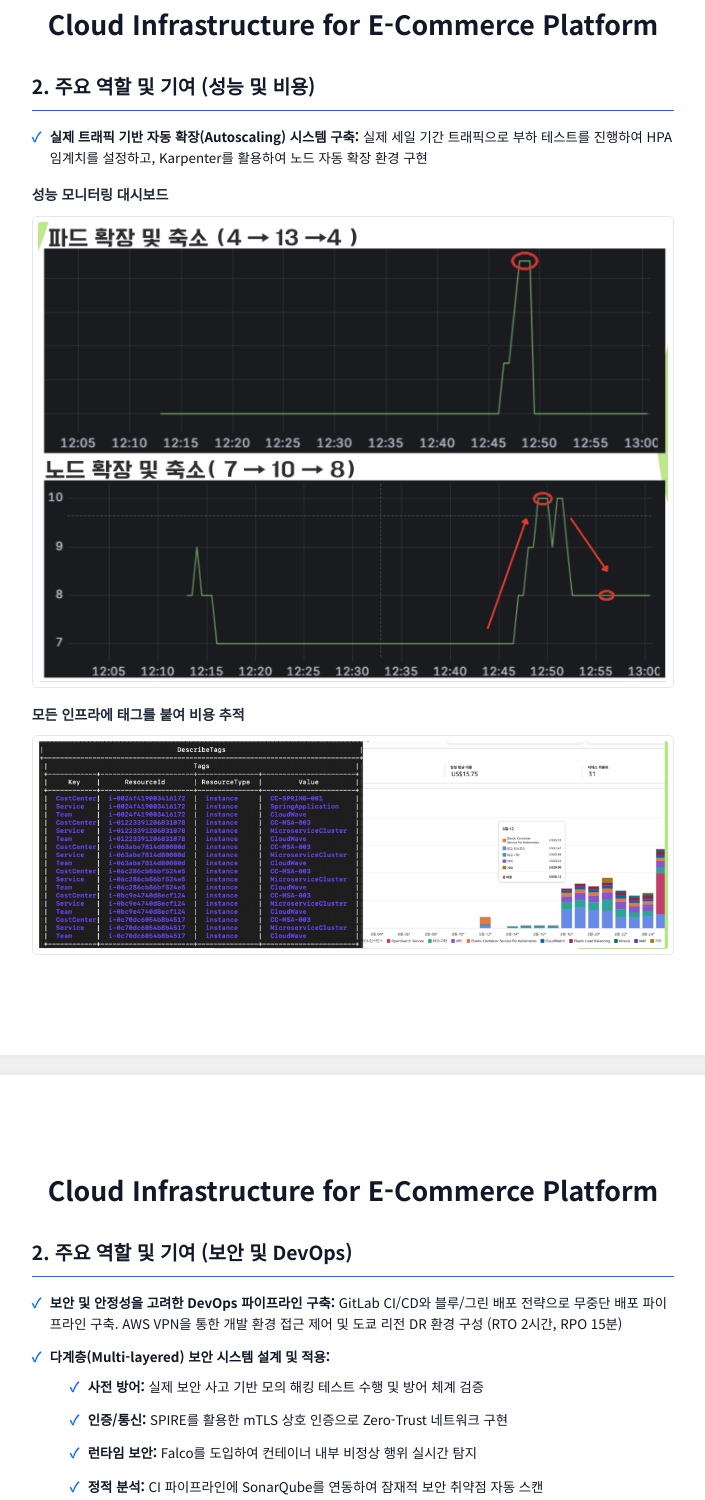
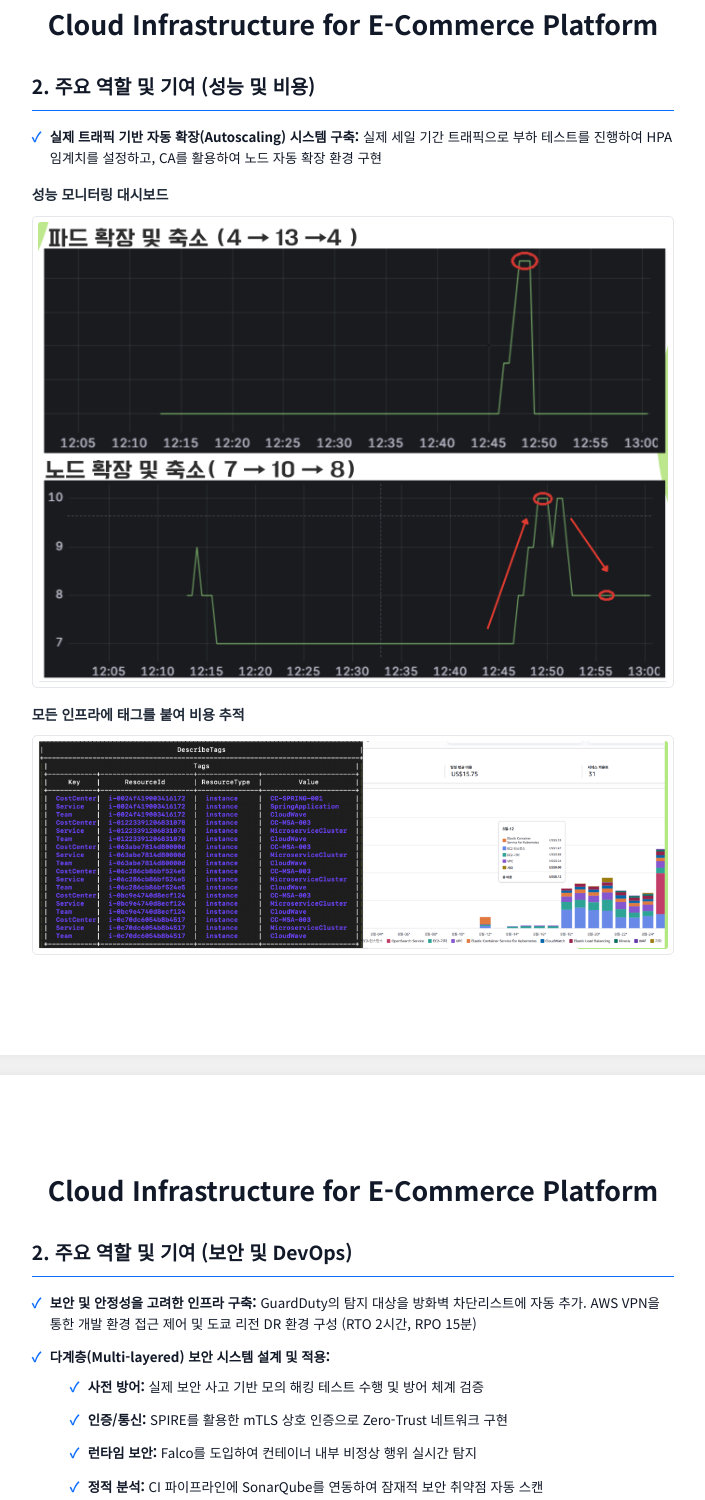
Before and after one commit to DongilMin/DongilMin, a plain HTML site: page index.html in a window 1280 px wide. Shown: the part 2454-3954 px from the top of the page, without its empty margins (287-992 px from the left). Drawn offline with Linux system fonts and the light colour scheme.

Commit message:
Update index.html

```diff
--- a/index.html
+++ b/index.html
@@ -212,7 +212,7 @@ https://dongilmin.github.io/DongilMin/<!DOCTYPE html>
     <section class="project-section">
       <h2>2. 주요 역할 및 기여 (성능 및 비용)</h2>
       <ul>
-        <li><strong>실제 트래픽 기반 자동 확장(Autoscaling) 시스템 구축:</strong> 실제 세일 기간 트래픽으로 부하 테스트를 진행하여 HPA 임계치를 설정하고, Karpenter를 활용하여 노드 자동 확장 환경 구현</li>
+        <li><strong>실제 트래픽 기반 자동 확장(Autoscaling) 시스템 구축:</strong> 실제 세일 기간 트래픽으로 부하 테스트를 진행하여 HPA 임계치를 설정하고, CA를 활용하여 노드 자동 확장 환경 구현</li>
       </ul>
       <h3>성능 모니터링 대시보드</h3>
       <div class="image-container">
@@ -232,7 +232,7 @@ https://dongilmin.github.io/DongilMin/<!DOCTYPE html>
     <section class="project-section">
       <h2>2. 주요 역할 및 기여 (보안 및 DevOps)</h2>
       <ul>
-        <li><strong>보안 및 안정성을 고려한 DevOps 파이프라인 구축:</strong> GitLab CI/CD와 블루/그린 배포 전략으로 무중단 배포 파이프라인 구축. AWS VPN을 통한 개발 환경 접근 제어 및 도쿄 리전 DR 환경 구성 (RTO 2시간, RPO 15분)</li>
+        <li><strong>보안 및 안정성을 고려한 인프라 구축:</strong> GuardDuty의 탐지 대상을 방화벽 차단리스트에 자동 추가. AWS VPN을 통한 개발 환경 접근 제어 및 도쿄 리전 DR 환경 구성 (RTO 2시간, RPO 15분)</li>
         <li><strong>다계층(Multi-layered) 보안 시스템 설계 및 적용:</strong>
           <ul>
             <li><strong>사전 방어:</strong> 실제 보안 사고 기반 모의 해킹 테스트 수행 및 방어 체계 검증</li>
```
